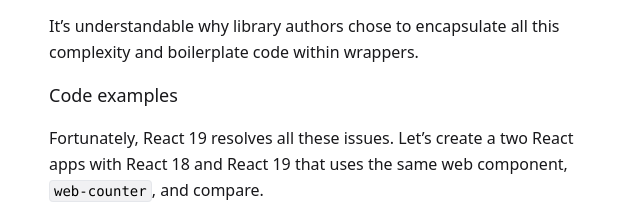
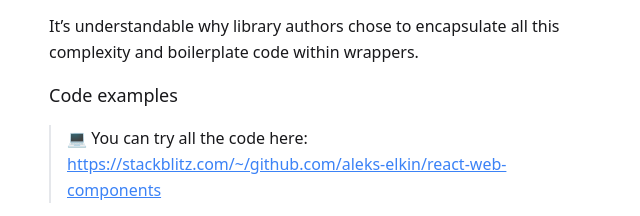
Before and after one commit to aleks-elkin/aleks-elkin.github.io, an Astro site: page /posts/2024-12-06-react-19 in a window 1280 px wide. Shown: the part 1647-1863 px from the top of the page, without its empty margins (319-959 px from the left). Built offline with nearby package versions, Linux system fonts and the light colour scheme; Astro itself is replaced by a stand-in of ours.

Commit message:
chore: add a link to online code

```diff
--- a/src/content/posts/2024-12-06-React-19.md
+++ b/src/content/posts/2024-12-06-React-19.md
@@ -40,22 +40,26 @@
 
 ## Code examples
 
+> 💻
+> You can try all the code here: https://stackblitz.com/~/github.com/aleks-elkin/react-web-components
+
 Fortunately, React 19 resolves all these issues. Let's create a two React apps with React 18 and React 19 that uses the same web component, `web-counter`, and compare.
 
 `web-counter` is a simple component, that has an increment button and displays a current value. It has:
+
 - One boolean attribute, `isdark` that changes the color of the text depending on the current color scheme.
 - One property `increment` with type `{ value : number }`, that allows to set up the increment value.
 - It emits a `CustomEven` “IncrementedEvent” with the current value as a payload.
-
 
 You can view the complete code here: [web-counter](https://github.com/aleks-elkin/react-web-components/blob/main/packages/web-components/web-counter.js)
 
 I chose vanilla JS for implementation - while this makes the code longer, it ensures pure compatibility with Web Standards.
 
 In the React app, we want to:
- - change the color scheme between light and dark
- - switch the increment value between 1 and 2
- - track the total number of button clicks by subscribing to the "IncrementedEvent" `CustomEvent`
+
+- change the color scheme between light and dark
+- switch the increment value between 1 and 2
+- track the total number of button clicks by subscribing to the "IncrementedEvent" `CustomEvent`
 
 This is how it will look in the browser:
 
@@ -134,6 +138,7 @@
 - No need for artificial properties object to work with boolean attributes.
 
 ### All transformations are summarized on this picture:
+
 ![image info](/static/comparison.png)
 [link to a bigger image](/static/comparison.png)
 
```
